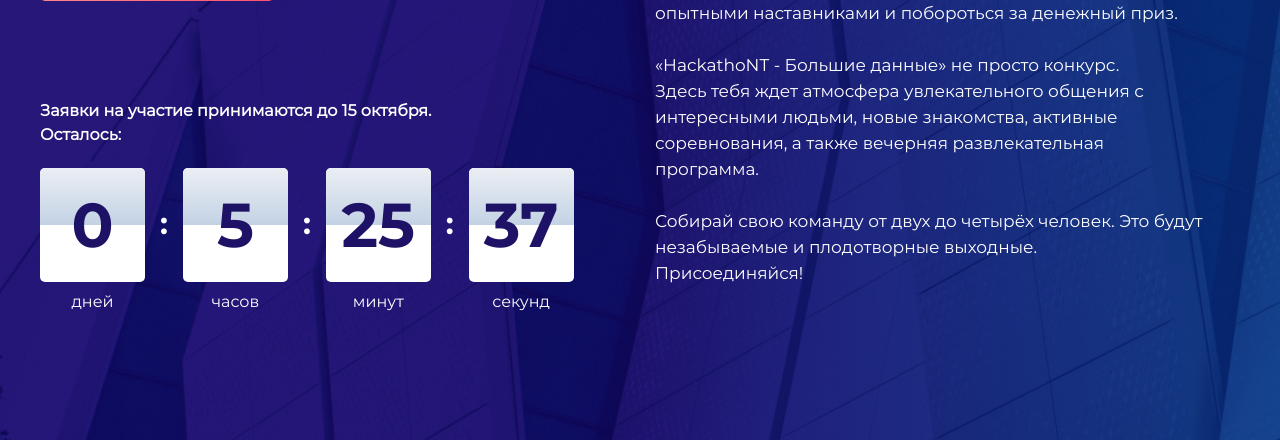
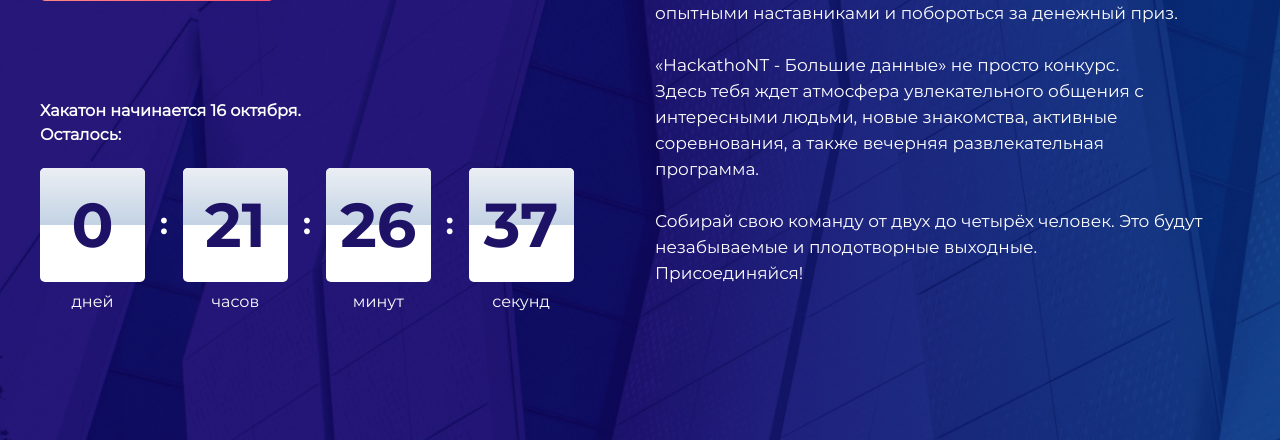
Before and after one commit to ShineSquad/HackathoNT, a PHP site: page / in a window 1280 px wide. Shown: the part 2140-2580 px from the top of the page. Run offline with PHP 8.4, Linux system fonts and the light colour scheme.

Commit message:
edit date

```diff
--- a/index.php
+++ b/index.php
@@ -161,7 +161,8 @@
 							Зарегистрироваться
 						</div>
 					</a>
-					<p class="about_left_left">Заявки на участие принимаются до 15 октября. <br>Осталось:</p>
+					<p class="about_left_left">Хакатон начинается 16 октября. <br>Осталось:</p>
+					<!-- <p class="about_left_left">Заявки на участие принимаются до 15 октября. <br>Осталось:</p> -->
 					<div id="timer">
 						<div class="timer_item">
 							<div class="timer_item_block">
--- a/scripts/main.js
+++ b/scripts/main.js
@@ -1,5 +1,5 @@
 function updateTimer() {
-	const end = new Date(2020, 9, 15, 23, 59, 0);
+	const end = new Date(2020, 9, 16, 16, 0, 0);
 	let current = new Date(),
 		diff = (end - current) / 1000,
 		s = Math.round( diff % 60 ),
```
